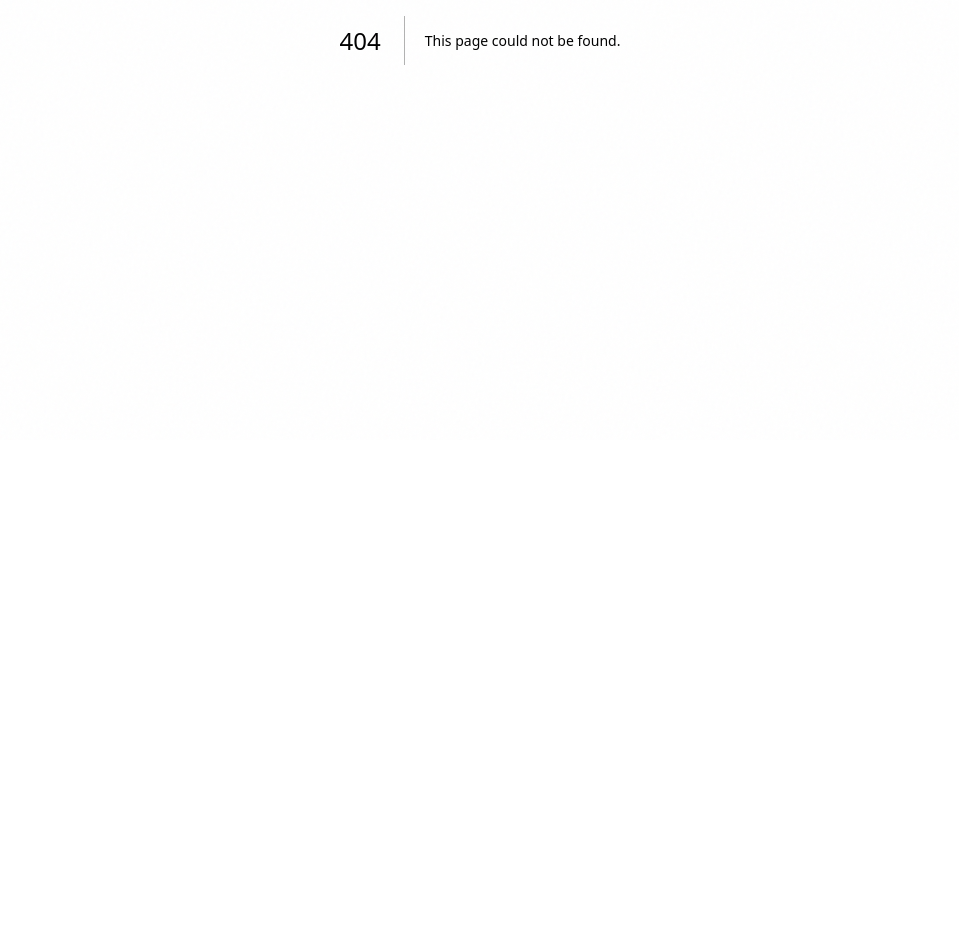
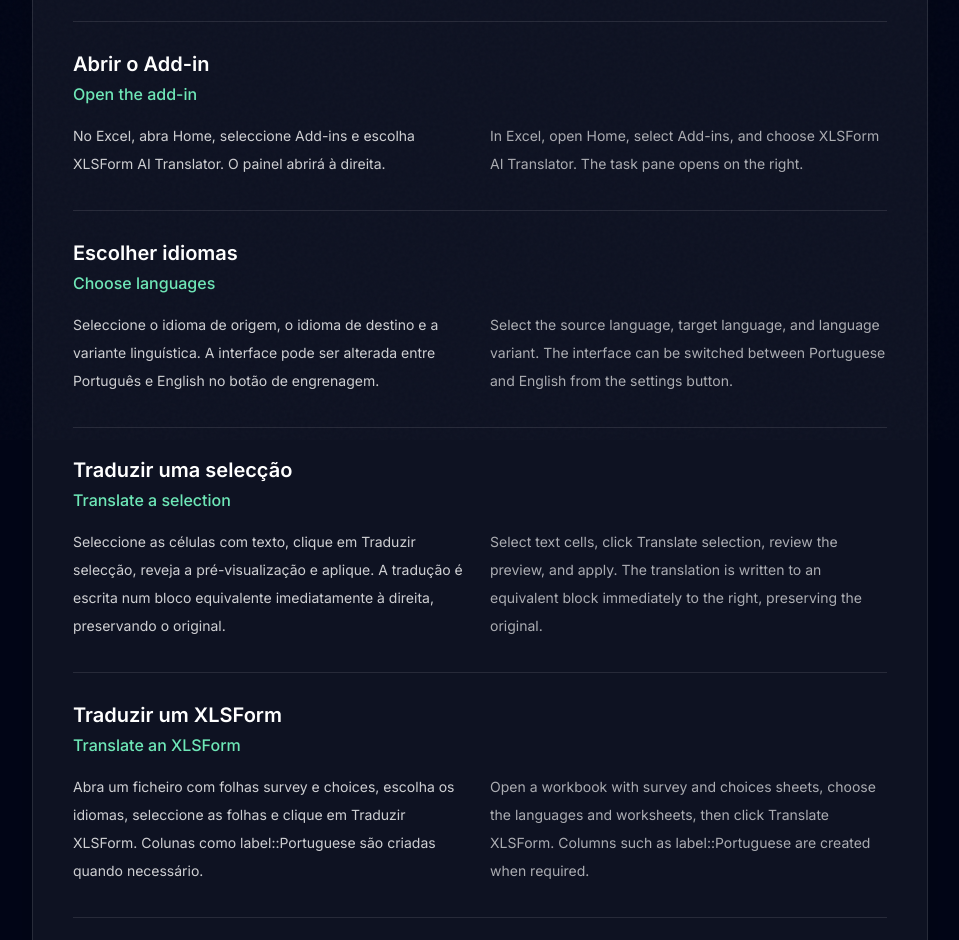
Before and after one commit to Jubilio/nexovibe, a Next.js app: page /xlsform-translator/user-guide in a window 1280 px wide. Before the commit this address had no page. Shown: the part 360-1300 px from the top of the page, without its empty margins (160-1119 px from the left). Before the commit the page ends 800 px from the top, so only its background shows below. Built offline with nearby package versions, Linux system fonts and the light colour scheme.

Commit message:
Add public XLSForm Translator user guide

```diff
--- /dev/null
+++ b/src/app/xlsform-translator/user-guide/page.tsx
@@ -0,0 +1,22 @@
+import type { Metadata } from 'next'
+import XLSFormLegalPage from '@/components/XLSFormLegalPage'
+
+export const metadata: Metadata = { title: 'User Guide — XLSForm AI Translator' }
+
+export default function Page() {
+  return <XLSFormLegalPage
+    titlePt="Guia do Utilizador"
+    titleEn="User Guide"
+    introPt="Guia rápido para traduzir células seleccionadas e questionários Kobo/XLSForm no Microsoft Excel."
+    introEn="Quick guide for translating selected cells and Kobo/XLSForm questionnaires in Microsoft Excel."
+    sections={[
+      { titlePt: 'Abrir o Add-in', titleEn: 'Open the add-in', bodyPt: <p>No Excel, abra Home, seleccione Add-ins e escolha XLSForm AI Translator. O painel abrirá à direita.</p>, bodyEn: <p>In Excel, open Home, select Add-ins, and choose XLSForm AI Translator. The task pane opens on the right.</p> },
+      { titlePt: 'Escolher idiomas', titleEn: 'Choose languages', bodyPt: <p>Seleccione o idioma de origem, o idioma de destino e a variante linguística. A interface pode ser alterada entre Português e English no botão de engrenagem.</p>, bodyEn: <p>Select the source language, target language, and language variant. The interface can be switched between Portuguese and English from the settings button.</p> },
+      { titlePt: 'Traduzir uma selecção', titleEn: 'Translate a selection', bodyPt: <p>Seleccione as células com texto, clique em Traduzir selecção, reveja a pré-visualização e aplique. A tradução é escrita num bloco equivalente imediatamente à direita, preservando o original.</p>, bodyEn: <p>Select text cells, click Translate selection, review the preview, and apply. The translation is written to an equivalent block immediately to the right, preserving the original.</p> },
+      { titlePt: 'Traduzir um XLSForm', titleEn: 'Translate an XLSForm', bodyPt: <p>Abra um ficheiro com folhas survey e choices, escolha os idiomas, seleccione as folhas e clique em Traduzir XLSForm. Colunas como label::Portuguese são criadas quando necessário.</p>, bodyEn: <p>Open a workbook with survey and choices sheets, choose the languages and worksheets, then click Translate XLSForm. Columns such as label::Portuguese are created when required.</p> },
+      { titlePt: 'Rever antes de aplicar', titleEn: 'Review before applying', bodyPt: <p>Edite qualquer proposta na pré-visualização. Avisos indicam placeholders, HTML ou outros elementos protegidos que precisam de atenção.</p>, bodyEn: <p>Edit any proposed translation in the preview. Warnings identify placeholders, HTML, or other protected elements that require attention.</p> },
+      { titlePt: 'Usar uma chave pessoal', titleEn: 'Use a personal API key', bodyPt: <p>Quando a chave do servidor falhar, abra Settings, escolha o provedor e introduza a sua chave. A chave é mantida apenas durante a sessão e pode ser apagada a qualquer momento.</p>, bodyEn: <p>When the server key fails, open Settings, choose the provider, and enter your key. The key is kept only for the session and can be cleared at any time.</p> },
+      { titlePt: 'Boas práticas', titleEn: 'Good practice', bodyPt: <p>Faça uma cópia do ficheiro, teste num pequeno intervalo, reveja toda a tradução e valide o XLSForm antes da recolha de dados.</p>, bodyEn: <p>Make a backup, test on a small range, review every translation, and validate the XLSForm before data collection.</p> }
+    ]}
+  />
+}
```
